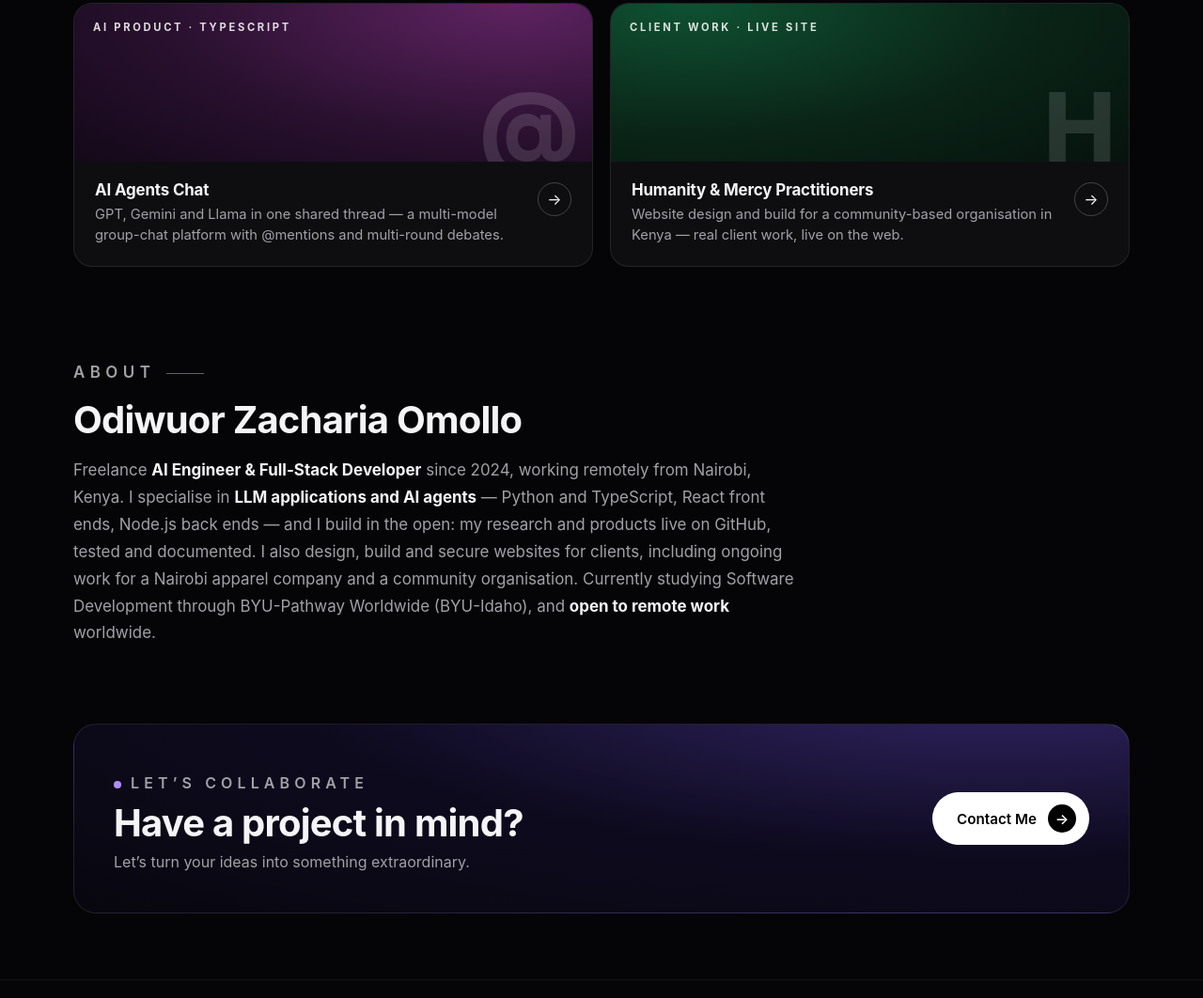
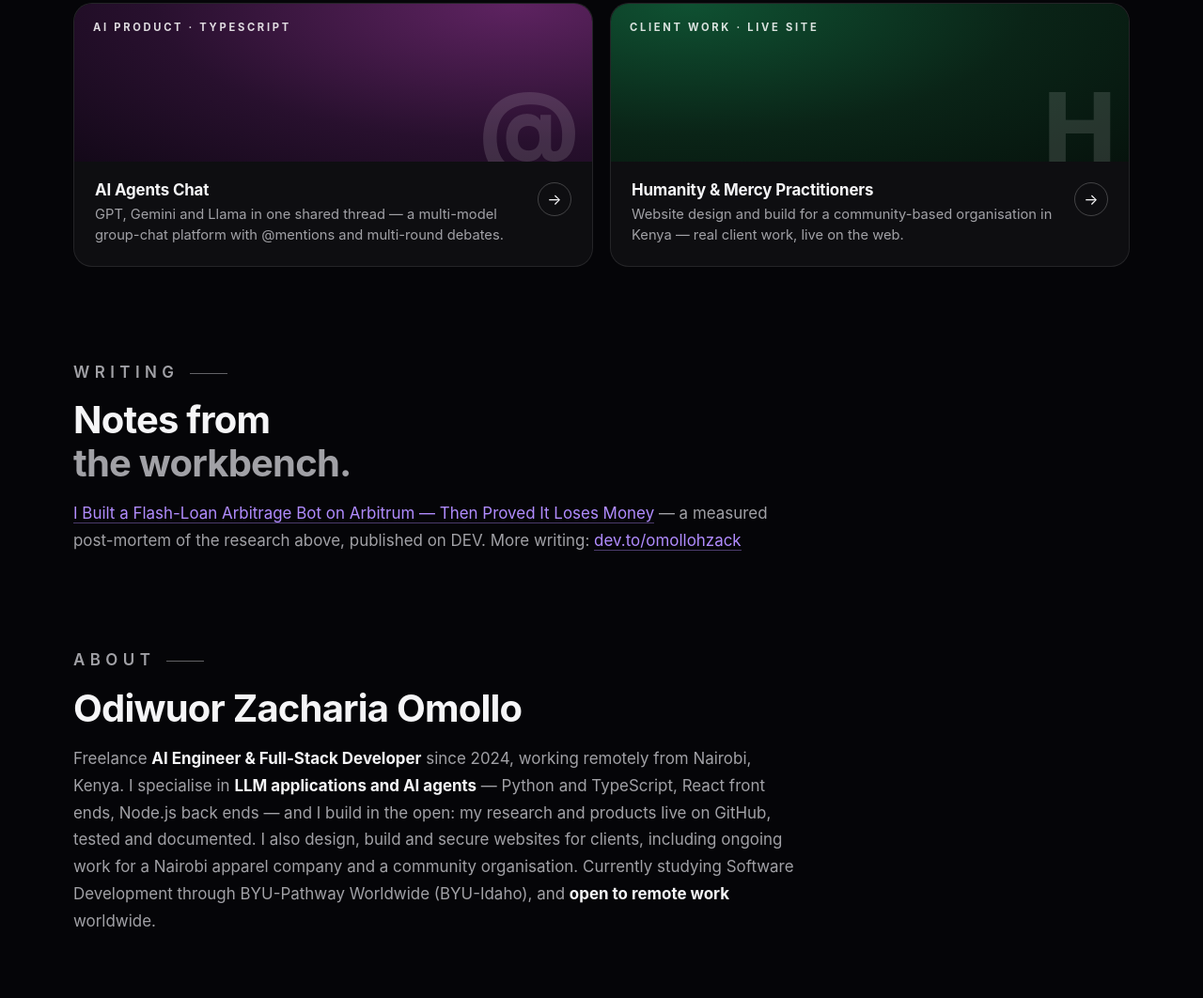
Before and after one commit to omollohzack/omollohzack.github.io, a plain HTML site: page index.html in a window 1280 px wide. Shown: the part 1585-2647 px from the top of the page at 94% size. Drawn offline with Linux system fonts and the light colour scheme.

Commit message:
Add Writing section: first DEV article + dev.to in sameAs

```diff
--- a/index.html
+++ b/index.html
@@ -22,7 +22,8 @@
   "knowsAbout": ["Python", "TypeScript", "React", "Node.js", "Large Language Models", "AI Agents"],
   "sameAs": [
     "https://github.com/omollohzack",
-    "https://www.linkedin.com/in/odiwuor-zacharia"
+    "https://www.linkedin.com/in/odiwuor-zacharia",
+    "https://dev.to/omollohzack"
   ]
 }
 </script>
@@ -122,6 +123,11 @@
   /* about */
   .about p{color:var(--dim);font-size:1.06rem;line-height:1.7;max-width:72ch;margin-top:16px}
   .about p strong{color:var(--text)}
+
+  /* writing */
+  .writing p{color:var(--dim);font-size:1.06rem;line-height:1.7;max-width:72ch;margin-top:16px}
+  .writing a{color:var(--violet2);text-decoration:none;border-bottom:1px solid rgba(177,140,255,.4)}
+  .writing a:hover{color:var(--text)}
 
   /* contact band */
   .band{margin:74px 0 0;border-radius:24px;border:1px solid var(--line);position:relative;overflow:hidden;
@@ -235,6 +241,12 @@
     </div>
   </section>
 
+  <section id="writing" class="writing">
+    <p class="kicker">Writing<span class="rule"></span></p>
+    <h2>Notes from<br><span class="dim">the workbench.</span></h2>
+    <p><a href="https://dev.to/omollohzack/i-built-a-flash-loan-arbitrage-bot-on-arbitrum-then-proved-it-loses-money-1b66" target="_blank" rel="noopener">I Built a Flash-Loan Arbitrage Bot on Arbitrum — Then Proved It Loses Money</a> — a measured post-mortem of the research above, published on DEV. More writing: <a href="https://dev.to/omollohzack" target="_blank" rel="noopener">dev.to/omollohzack</a></p>
+  </section>
+
   <section id="about" class="about">
     <p class="kicker">About<span class="rule"></span></p>
     <h2>Odiwuor Zacharia Omollo</h2>
```
